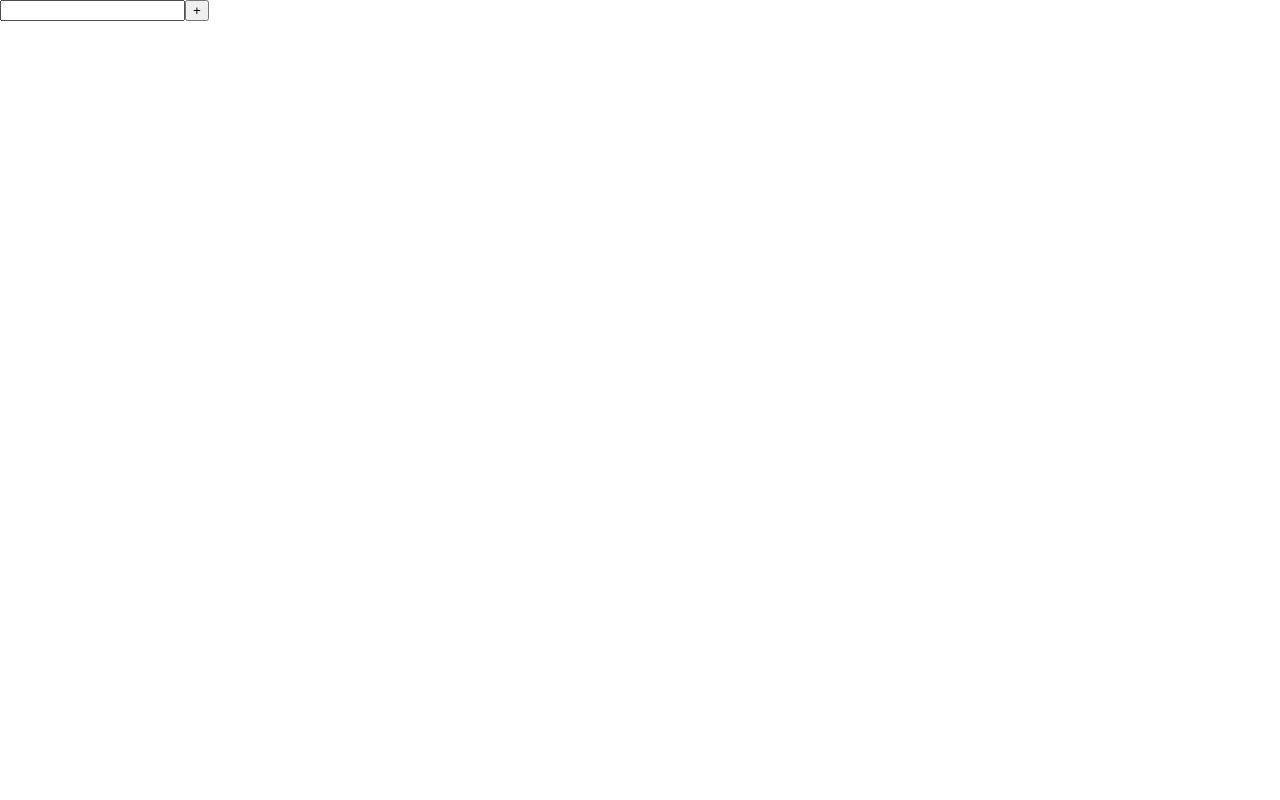
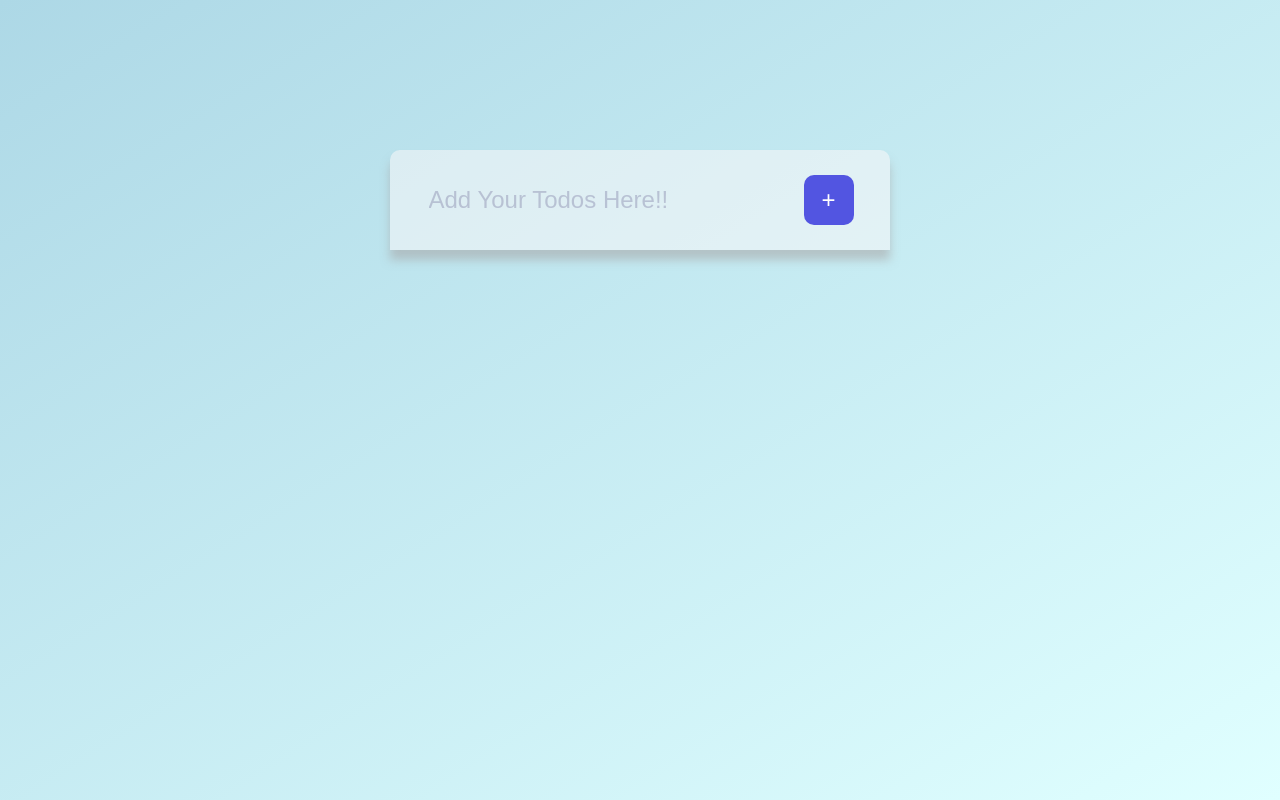
Before and after one commit to Chun-Lin/React-Todo, a React (Create React App) app: page / in a window 1280 px wide. Built offline with nearby package versions, Linux system fonts and the light colour scheme.

Commit message:
style(style the TODO app and refactor css files):

```diff
--- a/public/index.html
+++ b/public/index.html
@@ -36,5 +36,6 @@
       To begin the development, run `npm start` or `yarn start`.
       To create a production bundle, use `npm run build` or `yarn build`.
     -->
+    <script src="https://use.fontawesome.com/7a98d01de1.js"></script>
   </body>
 </html>
--- a/src/App.js
+++ b/src/App.js
@@ -1,5 +1,5 @@
 import React, { Component } from 'react';
-import './App.css';
+import './style/App.css';
 import AddTodo from './components/add_todo';
 import TodoList from './components/todo_list';
 
@@ -44,6 +44,7 @@ class App extends Component {
     render() {
         return (
             <div className="App">
+                <div className="Todo">
                     <AddTodo onAddTodoChange={this.AddTodo} />
                     <TodoList
                         todos={this.state.todos}
@@ -51,6 +52,7 @@ class App extends Component {
                         editTodo={this.editTodo}
                     />
                 </div>
+            </div>
         );
     }
 }
--- a/src/components/add_todo.js
+++ b/src/components/add_todo.js
@@ -1,4 +1,5 @@
 import React, { Component } from 'react';
+import '../style/add_todo.css';
 
 class AddTodo extends Component {
     constructor(props) {
@@ -24,12 +25,12 @@ class AddTodo extends Component {
     render = () => {
         return (
             <div className="add-todo">
-                <input
+                <input className="add-input" placeholder="Add Your Todos Here!!"
                     value={this.state.todoTitle}
                     onChange={this.handleTodoTitleChange}
                     onKeyDown={this.handleAddKeyDown}
                 />
-                <button
+                <button className="add-button"
                     onClick={() => this.callbackAddTodo(this.state.todoTitle)}
                 >
                     +
--- a/src/components/todo_list.js
+++ b/src/components/todo_list.js
@@ -1,5 +1,6 @@
 import React, { Component } from 'react';
 import TodoListItem from './todo_list_item';
+import '../style/todo_list.css';
 
 class TodoList extends Component {
     constructor(props) {
@@ -11,6 +12,7 @@ class TodoList extends Component {
     render() {
         const videoItems = this.props.todos.map((todo, index) => {
             return (
+                <div className="list-items">
                     <TodoListItem
                         editTodo={this.props.editTodo}
                         deleteTodo={this.props.deleteTodo}
@@ -18,9 +20,10 @@ class TodoList extends Component {
                         index={index}
                         todo={todo}
                     />
+                </div>
             );
         });
-        return <ul>{videoItems}</ul>;
+        return <ul className="list">{videoItems}</ul>;
     }
 }
 
--- a/src/components/todo_list_item.js
+++ b/src/components/todo_list_item.js
@@ -1,4 +1,5 @@
 import React, { Component } from 'react';
+import '../style/todo_list_item.css';
 
 class TodoListItem extends Component {
     constructor(props) {
@@ -19,17 +20,21 @@ class TodoListItem extends Component {
 
     readModeTodoItem = ({ todo, index, deleteTodo, editTodo }) => {
         return (
-            <li>
-                {todo}
+            <li className="list-item">
+                <div className="list-item-title">{todo}</div>
+
                 <div className="list-buttons">
-                    <button onClick={this.toggleMode} className="edit">
-                        Edit
+                    <button
+                        onClick={this.toggleMode}
+                        className="list-buttons edit"
+                    >
+                        <i class="fa fa-pencil" aria-hidden="true" />
                     </button>
                     <button
                         onClick={() => deleteTodo(index)}
-                        className="delete"
+                        className=" list-buttons delete"
                     >
-                        Delete
+                        <i class="fa fa-trash" aria-hidden="true" />
                     </button>
                 </div>
             </li>
@@ -38,15 +43,19 @@ class TodoListItem extends Component {
 
     editModeTodoItem = ({ todo, index, editTodo }) => {
         return (
-            <div>
+            <div className="list-item">
                 <input
+                    className="edit-input"
                     value={todo}
                     onChange={event => editTodo(index, event.target.value)}
                     onKeyDown={this.handleEditKeyDown}
                 />
                 <div className="list-buttons">
-                    <button onClick={this.toggleMode} className="complete">
-                        Complete
+                    <button
+                        onClick={this.toggleMode}
+                        className="list-buttons complete"
+                    >
+                        <i class="fa fa-check" aria-hidden="true" />
                     </button>
                 </div>
             </div>
--- a/src/index.css
+++ b/src/index.css
@@ -2,4 +2,6 @@ body {
   margin: 0;
   padding: 0;
   font-family: sans-serif;
+  box-sizing: border-box;
+
 }
--- /dev/null
+++ b/src/style/App.css
@@ -0,0 +1,15 @@
+.App {
+    display: flex;
+    position: relative;
+    height: 100vh;
+    width: 100vw;
+    justify-content: center;
+    align-items: center;
+    flex-direction: column;
+    background: linear-gradient(to left top, lightcyan, lightblue);
+}
+
+.Todo {
+    position: absolute;
+    top: 150px;
+}
--- /dev/null
+++ b/src/style/add_todo.css
@@ -0,0 +1,54 @@
+
+.add-todo {
+    margin: 0px;
+    display: flex;
+    height: 100px;
+    width: 500px;
+    justify-content: space-around;
+    align-items: center;
+    border-radius: 10px 10px 0px 0px;
+    background: rgba(255, 250, 250, 0.5);
+    box-shadow: 0px 10px 10px rgba(163, 157, 157, 0.5);
+}
+
+.add-input {
+    width: 300px;
+    border: 0px;
+    font-size: 24px;
+    background-color: rgba(255, 250, 250, 0);
+    caret-color: rgba(96, 91, 140, 0.3);
+}
+
+.add-input::placeholder {
+    color: rgba(96, 91, 140, 0.3);
+}
+
+.add-input:focus::placeholder {
+    color: transparent;
+}
+
+.add-input:focus {
+    outline: none;
+}
+
+.add-button {
+    width: 50px;
+    height: 50px;
+    border: 0px;
+    border-radius: 10px;
+    background-color: rgba(47, 47, 221, 0.8);
+    font-size: 24px;
+    color: white;
+    outline: none;
+    transition: 0.1s ease;
+}
+
+.add-button:hover{
+  width: 55px;
+  height: 55px;
+}
+
+.add-button:active {
+    width: 45px;
+    height: 45px;
+}
--- /dev/null
+++ b/src/style/todo_list.css
@@ -0,0 +1,17 @@
+.list{
+    margin: 0px;
+    padding: 0px;
+    height: 50vh;
+    overflow: scroll;
+  }
+
+  .list-items {
+      display: flex;
+      height: 80px;
+      width: 500px;
+      justify-content: space-around;
+      align-items: center;
+      background: rgba(255, 250, 250, 0.4);
+      box-shadow: 0px 2px 5px rgba(163, 157, 157, 0.5);
+
+  }
--- /dev/null
+++ b/src/style/todo_list_item.css
@@ -0,0 +1,51 @@
+.list-item {
+    display: flex;
+    width: 500px;
+    height: 100px;
+    font-size: 24px;
+    justify-content: space-around;
+    align-items: center;
+}
+
+.list-item-title {
+    width: 300px;
+}
+
+.list-buttons {
+    font-size: 20px;
+    border: 0px;
+    color: white;
+}
+
+.edit {
+    width: 40px;
+    height: 40px;
+    border-radius: 10px 0px 0px 10px;
+    background-color: rgb(54, 166, 170);
+    outline: none;
+}
+
+.delete {
+    width: 40px;
+    height: 40px;
+    border-radius: 0px 10px 10px 0px;
+    background-color: rgb(209, 100, 100);
+    outline: none;
+}
+
+.complete {
+    width: 40px;
+    height: 40px;
+    border-radius: 10px;
+    background-color: rgb(111, 196, 111);
+    outline: none;
+}
+
+.edit-input {
+    width: 300px;
+    border: 0px;
+    font-size: 24px;
+    background-color: rgba(255, 250, 250, 0);
+    caret-color: rgba(96, 91, 140, 0.3);
+    outline: none;
+}
```
Also changed, not shown: src/App.css (deleted, +0 -28 lines). Lines whose indentation alone changed are shown as unchanged.
